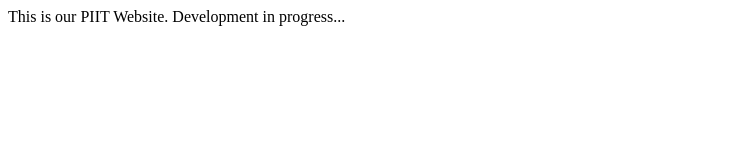
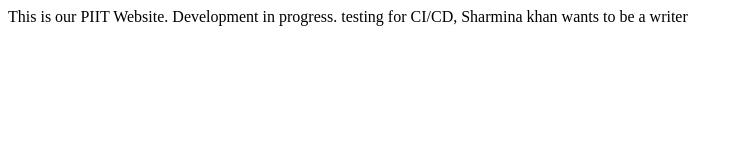
Before and after one commit to sharmina1065/avengerclub, a plain HTML site: page index.html in a window 1280 px wide. Shown: the whole page, without its empty margins (0-743 px from the left). Drawn offline with Linux system fonts and the light colour scheme.

Commit message:
edited for CI/CD in Jenkins

```diff
--- a/index.html
+++ b/index.html
@@ -1,6 +1,8 @@
 <html>
 <title> PIIT </title>
 <body>
-This is our PIIT Website. Development in progress...
+This is our PIIT Website. Development in progress.
+<cr>
+testing for CI/CD, Sharmina khan wants to be a writer
 </body>
 </html>
```
